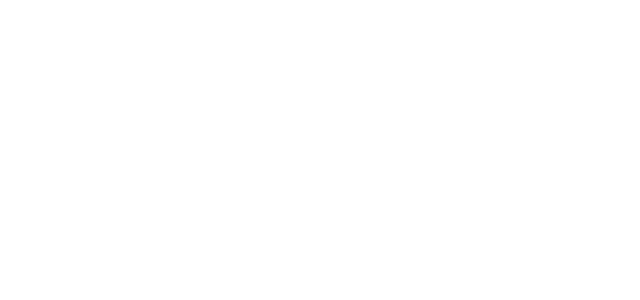
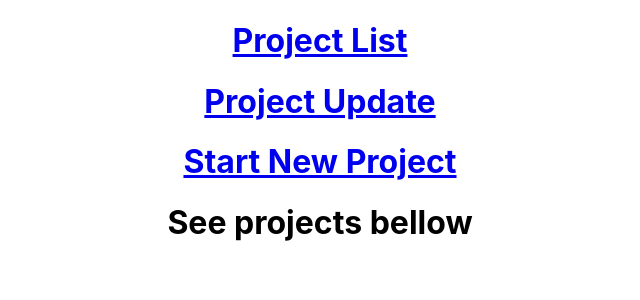
Before and after one commit to DanielCripps94/Small-Project-App---Test, a React (Create React App) app: page /projects in a window 1280 px wide. Shown: the top 300 px of the page, without its empty margins (320-960 px from the left). Built offline with nearby package versions, Linux system fonts and the light colour scheme.

Commit message:
Initial NavBar / React Router

```diff
--- a/src/App.js
+++ b/src/App.js
@@ -3,15 +3,17 @@
 import ProjectList from './components/ProjectList'
 import CreateProject from './components/CreateProject'
 import ProjectUpdate from './components/ProjectUpdate'
+import NavBar from './components/NavBar'
 import './App.css';
 
 function App() {
   return (
 
     <div className="App">
+      <NavBar />
       <Switch>
-        <Route exact path='/' component={ProjectList}></Route>
-        <Route path='/edit/:id' component={ProjectUpdate}></Route>
+        <Route exact path='/projects' component={ProjectList}></Route>
+        <Route path='/userproject' component={ProjectUpdate}></Route>
         <Route path='/create' component={CreateProject}></Route>
       </Switch>
     </div>
--- a/src/components/NavBar.js
+++ b/src/components/NavBar.js
@@ -6,7 +6,9 @@
         return (
             <div>
                 <header>
-                <Link to='./'><h1>Home Page</h1></Link>
+                <Link to='./projects'><h1>Project List</h1></Link>
+                <Link to='./userproject'><h1> Project Update</h1></Link>
+                <Link to='./create'><h1>Start New Project</h1></Link>
                 </header>
             </div>
         )
--- a/src/components/ProjectList.js
+++ b/src/components/ProjectList.js
@@ -5,7 +5,7 @@
     render() {
         return (
             <div>
-                <h1>Hello</h1>
+                <h1>See projects bellow</h1>
             </div>
         )
     }
```
